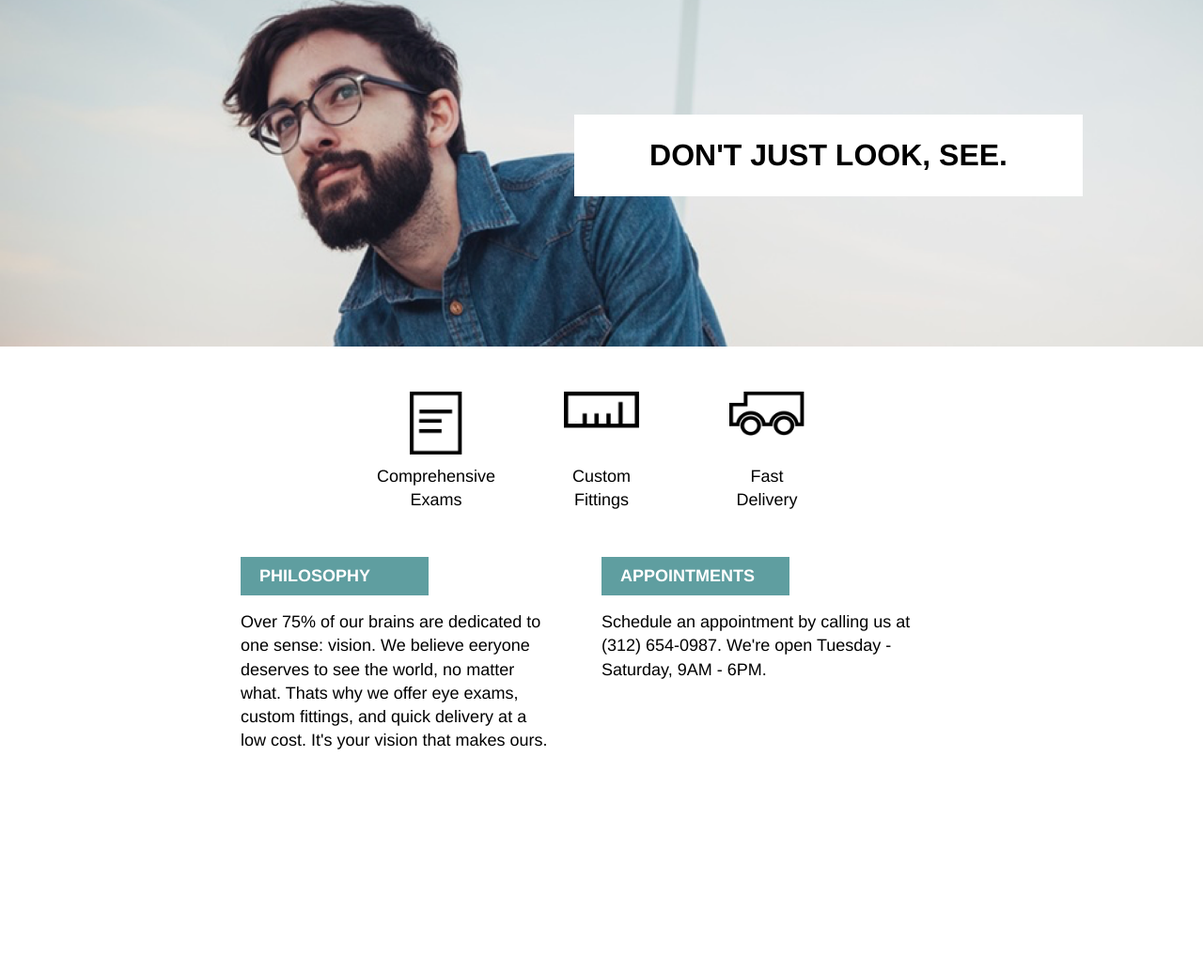
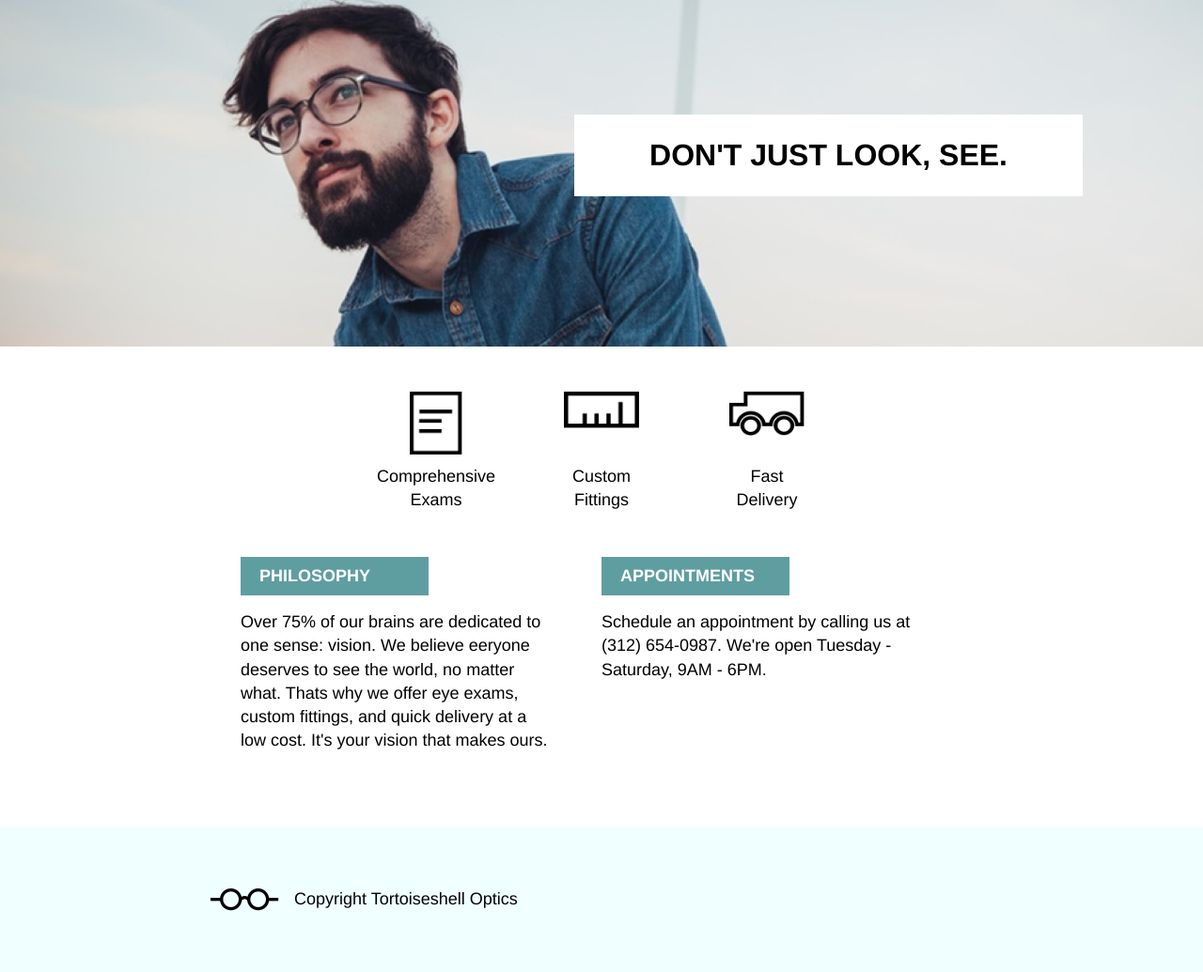
Before and after one commit to ctrim44/optics, a plain HTML site: page index.html in a window 1280 px wide. Shown: the part 111-1146 px from the top of the page at 94% size. Before the commit the page ends 912 px from the top, so only its background shows below. Drawn offline with Linux system fonts and the light colour scheme.

Commit message:
add html and css for footer.

```diff
--- a/index.html
+++ b/index.html
@@ -69,5 +69,14 @@
 
 	</div>
 
+	<!-- footer section -->
+
+	<footer>
+		<div class=" container foot">
+			<img src="./resources/images/logo-black.png">
+			<span>Copyright Tortoiseshell Optics</span>
+		</div>
+	</footer>
+
 </body>
 </html>
--- a/resources/css/index.css
+++ b/resources/css/index.css
@@ -94,6 +94,7 @@ nav span {
 
 .about {
 	display: flex;
+	margin-bottom: 5rem;
 }
 
 .phil_app {
@@ -113,3 +114,21 @@ nav span {
 	padding: .5rem 1.25rem;
 	margin-bottom: 1rem;
 }
+
+/*footer section*/
+
+footer {
+	background-color: azure;
+}
+
+.foot {
+	display: flex;
+	align-items: center;
+	padding: 4rem 0;
+}
+
+.foot img {
+	height: 1.5rem;
+	padding-left: 4rem;
+	padding-right: 1rem;
+}
```
